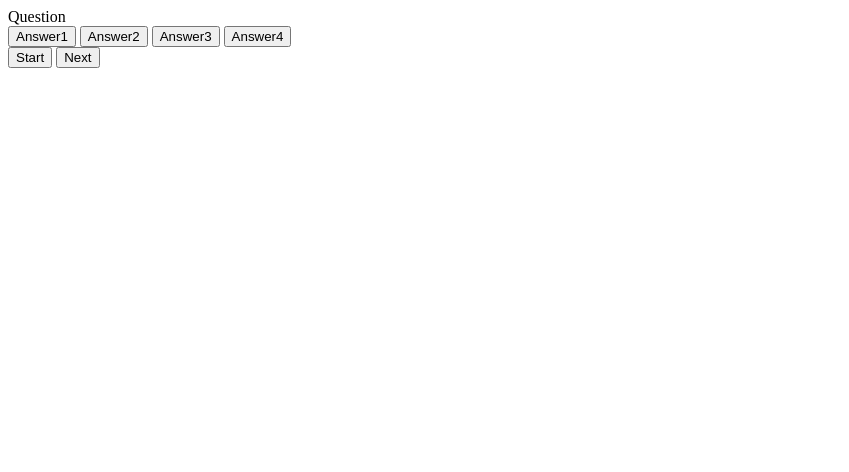
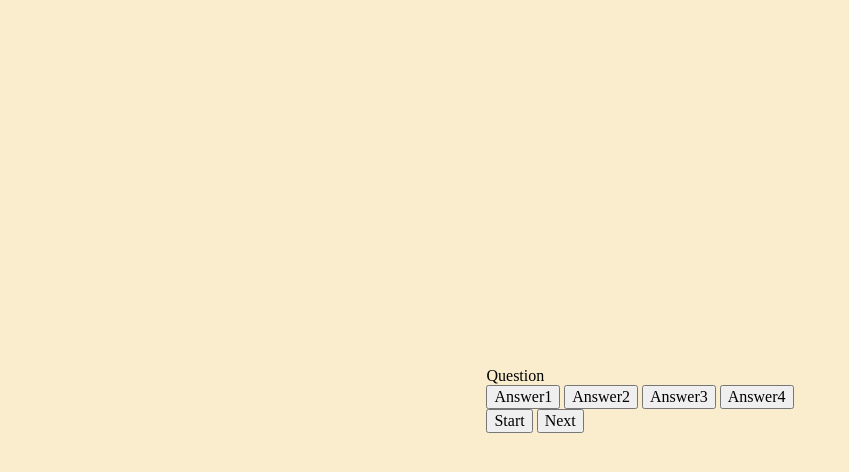
Before and after one commit to MaziyarParsi/quiz-app-vanila-js, a plain HTML site: page index.html in a window 1280 px wide. Shown: the whole page, without its empty margins (0-849 px from the left). Drawn offline with Linux system fonts and the light colour scheme.

Commit message:
add-body-style

```diff
--- a/styles.css
+++ b/styles.css
@@ -1,3 +1,31 @@
-* {
+*,
+*::after,
+*::before {
   box-sizing: border-box;
+  font-family: "Poppins";
+  font-size: 16px;
 }
+
+:root {
+  --color-default: #faedcd;
+  --color-wrong: #e63946;
+  --color-correct: #06d6a0;
+}
+
+body {
+  padding: 0px;
+  margin: 0px;
+  height: 100vh;
+  width: 100vw;
+  display: flex;
+  justify-content: center;
+  align-items: center;
+  --color: var(--color-default);
+  background-color: var(--color-default);
+}
+body.correct {
+  background-color: var(--color-correct);
+}
+body.wrong {
+  background-color: var(--color-wrong);
+}
```
